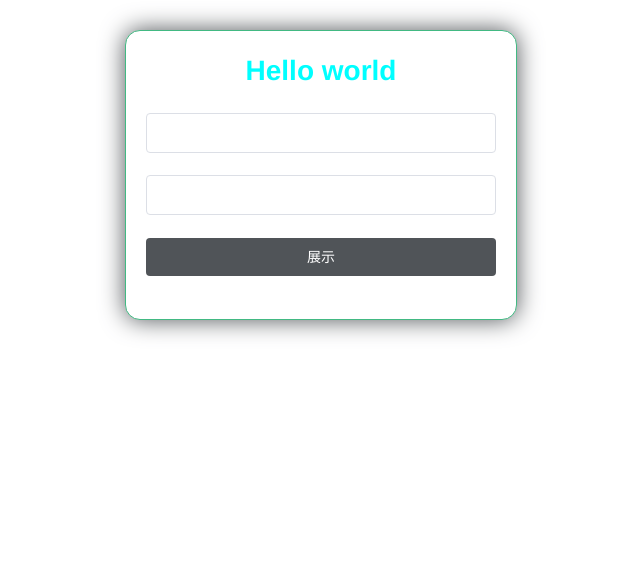
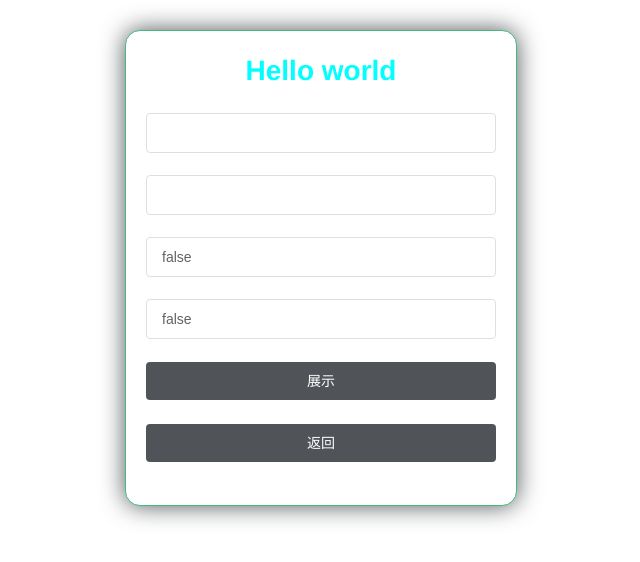
Before and after one commit to xu3333/testgit, a Vue app in the folder work-vue/: page /index in a window 1280 px wide. Shown: the top 562 px of the page, without its empty margins (319-959 px from the left). Built offline with nearby package versions, Linux system fonts and the light colour scheme; sample sign-in values are in the browser's storage.

Commit message:
"2019/12/19 17:30 自动登录与记住密码"

```diff
--- a/work-vue/src/components/Login.vue
+++ b/work-vue/src/components/Login.vue
@@ -15,10 +15,10 @@
         <div>
           <tr>
             <td>
-              <el-checkbox id="autoLogin" style="width: 100%;background: white">自动登录</el-checkbox>
+              <el-checkbox id="autoLogin" style="width: 100%;background: white" v-model:checked="loginForm.autoLogin">自动登录</el-checkbox>
             </td>
             <td>
-              <el-checkbox id="rememberPassword" style="width: 100%;background: white">记住密码</el-checkbox>
+              <el-checkbox id="rememberPassword" style="width: 100%;background: white" v-model="loginForm.rememberPassword">记住密码</el-checkbox>
             </td>
           </tr>
         </div>
@@ -26,6 +26,7 @@
       <el-form-item style="width: 100%">
         <el-button type="primary" style="width: 100%;background: #505458;border: none" v-on:click="login">登录</el-button>
       </el-form-item>
+        <a href="/registe" style="left: 45%;position: relative">注册</a>
     </el-form>
   </body>
 </template>
@@ -38,15 +39,34 @@ export default {
     return{
         loginForm:{
           username:'',
-              password:''
+          password:'',
+          autoLogin:false,
+          rememberPassword:false,
+          flag:0
         },
     responseResult:[]
     }
   },
+
+  mounted:function () {
+    let user=JSON.parse(window.localStorage.getItem("user"))
+    console.log("111")
+    console.log(user)
+    if(user){
+      if(user.autoLogin===true){
+        this.$router.replace({path:"/index"})
+      }
+      if(user.rememberPassword===true){
+        this.loginForm.username=user.username
+        this.loginForm.password=user.password
+        this.loginForm.rememberPassword=true
+      }
+    }
+  },
+
   methods:{
       login(){
         let _this=this
-        console.log(this.$store.state)
         this.$axios
             .post('/login',{
                 username: this.loginForm.username,
@@ -54,6 +74,12 @@ export default {
             })
             .then(successResponse=>{
                 if(successResponse.data.code===200){
+                  // if(document.getElementById("autoLogin").checked==true){
+                  //   this.loginForm.autoLogin=true
+                  // }
+                  // if(document.getElementById("rememberPassword").checked==true){
+                  //   this.loginForm.rememberPassword=true
+                  // }
                   _this.$store.commit('login',_this.loginForm)
                   let path=this.$route.query.redirect
                   this.$router.replace({path:path==='/'||path===undefined?'/index':path})
--- a/work-vue/src/components/Register.vue
+++ b/work-vue/src/components/Register.vue
@@ -12,6 +12,9 @@
         </el-form-item>
         <el-form-item>
           <el-button type="primary" style="width: 100%;background: #505458;border: none" v-on:click="registe">注册</el-button>
+        </el-form-item>
+        <el-form-item>
+          <el-button type="primary" style="width: 100%;background: #505458;border: none" v-on:click="backToLogin">返回</el-button>
         </el-form-item>
       </el-form>
     </div>
@@ -43,6 +46,10 @@
               alert("wrong!")
             }
           })
+        },
+        backToLogin(){
+          window.localStorage.clear()
+          this.$router.replace({path:"/login"})
         }
       }
     }
--- a/work-vue/src/components/home/AppIndex.vue
+++ b/work-vue/src/components/home/AppIndex.vue
@@ -11,7 +11,16 @@
           <el-input type="text" v-model:value="loginForm.password" />
         </el-form-item>
         <el-form-item>
-          <el-button id="btn" type="primary" style="width: 100%;background: #505458;border: none" v-on:click="getName">展示</el-button>
+          <el-input type="text" v-model:value=loginForm.autoLogin.toString() />
+        </el-form-item>
+        <el-form-item>
+          <el-input type="text" v-model:value=loginForm.rememberPassword.toString() />
+        </el-form-item>
+        <el-form-item>
+          <el-button id="btn1" type="primary" style="width: 100%;background: #505458;border: none" v-on:click="getName">展示</el-button>
+        </el-form-item>
+        <el-form-item>
+          <el-button id="btn2" type="primary" style="width: 100%;background: #505458;border: none" v-on:click="backToLogin">返回</el-button>
         </el-form-item>
       </el-form>
     </div>
@@ -25,6 +34,8 @@
           loginForm: {
             username:"",
             password:"",
+            autoLogin:false,
+            rememberPassword:false,
             flag:0
           }
         }
@@ -37,12 +48,16 @@
           if(this.loginForm.flag%2==0){
             this.loginForm.username=user.username
             this.loginForm.password=user.password
-            document.getElementById("btn").innerText="hide"
+            this.loginForm.autoLogin=user.autoLogin
+            this.loginForm.rememberPassword=user.rememberPassword
+            document.getElementById("btn1").innerText="hide"
             this.loginForm.flag++
           }else {
             this.loginForm.username=""
             this.loginForm.password=""
-            document.getElementById("btn").innerText="show"
+            this.loginForm.autoLogin=""
+            this.loginForm.rememberPassword=""
+            document.getElementById("btn1").innerText="show"
             this.loginForm.flag++
           }
 
@@ -50,6 +65,10 @@
           // document.getElementById("name").value="222"
           // this.document.getElementById("name").text="222"
           // this.document.getElementById("name").textContent="222"
+        },
+        backToLogin(){
+          window.localStorage.clear()
+          this.$router.replace({path:"/login"})
         }
       }
 
--- a/work-vue/src/store/index.js
+++ b/work-vue/src/store/index.js
@@ -6,12 +6,16 @@ Vue.use(Vuex)
 export default new Vuex.Store({
   state:{
     user:{
-      username:window.localStorage.getItem('user'||'[]')==null?'':JSON.parse(window.localStorage.getItem('user'||'[]')).username
+      username:window.localStorage.getItem('user'||'[]')==null?'':JSON.parse(window.localStorage.getItem('user'||'[]')).username,
+      autoLogin: window.localStorage.getItem('autoLogin'),
+      rememberPassword: window.localStorage.getItem('rememberPassword'),
+      flag:window.localStorage.getItem('flag')
     }
   },
   mutations:{
     login(state,user){
       state.user=user
+      console.log(user)
       window.localStorage.setItem('user',JSON.stringify(user))
     }
   }
```
Lines whose indentation alone changed are shown as unchanged.
